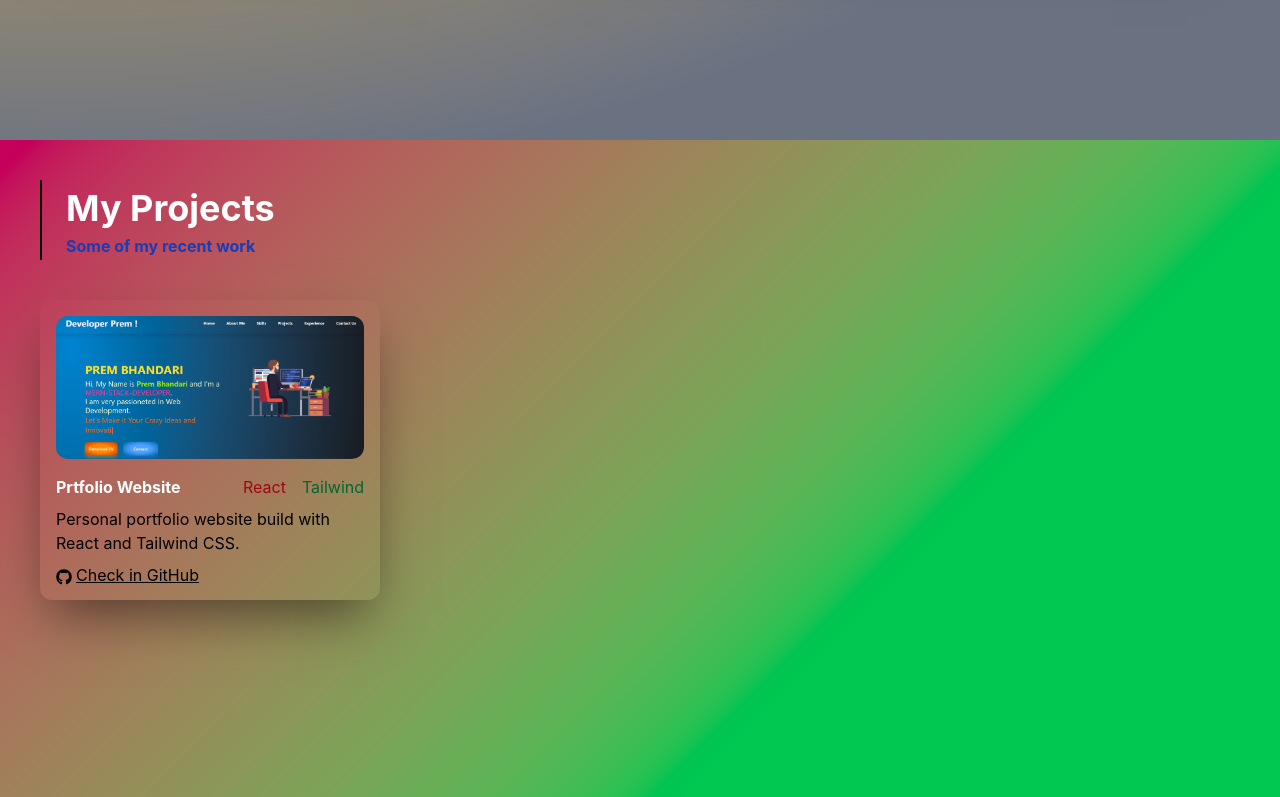
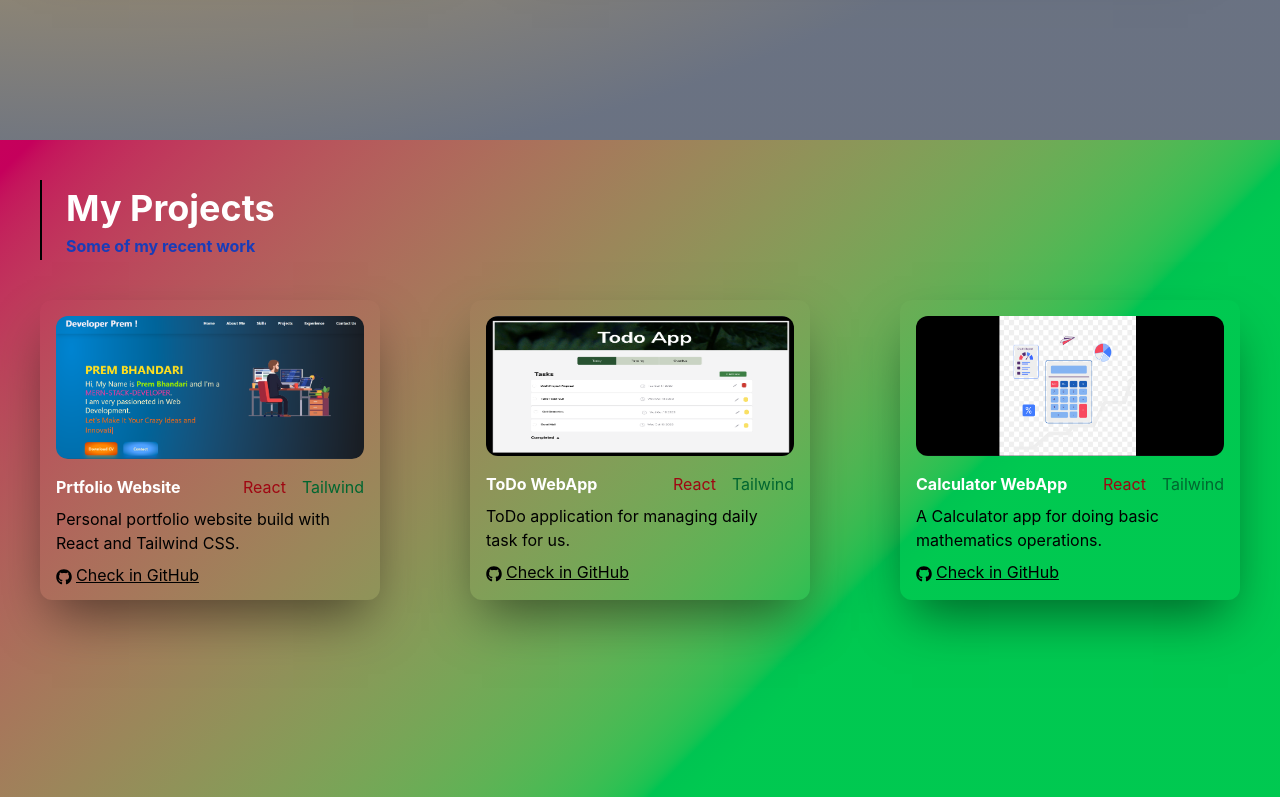
Before and after one commit to bhandariprem3636-lang/My-Portfolio-WebApp, a React (Vite) app: page / in a window 1280 px wide. Shown: the part 2084-2881 px from the top of the page. Built offline with nearby package versions, Linux system fonts and the light colour scheme.

Commit message:
complete priject section

```diff
--- a/src/AboutMe.jsx
+++ b/src/AboutMe.jsx
@@ -24,7 +24,8 @@ const AboutMe = () => {
       </div>
       {/* Profile Card */}
       <div className="flex">
-        <div className="h-115 w-75 ml-10 pt-6 mt-6 rounded-xl shadow-2xl/50 border-gray-500">
+        <div className="h-115 w-75 ml-10 pt-6 mt-6 rounded-xl shadow-2xl/50 border-gray-500 hover:shadow-[0_0_25px_rgba(6,182,212,0.4),0_0_10px_rgba(6,182,212,0.6)] transform transition-all duration-500 ease-[cubic-bezier(0.34,1.56,0.64,1)]
+            hover:scale-[1.03]">
           <div className="mx-auto rounded-full w-50 h-50 border-2 border-amber-500  bg-amber-400">
             <img
               src={developerPic}
@@ -50,7 +51,8 @@ const AboutMe = () => {
         </div>
         {/* Side Section */}
         <div>
-          <div className="rounded-xl shadow-2xl/50 p-3 m-6 w-215 h-40">
+          <div className="rounded-xl shadow-2xl/50 p-3 m-6 w-215 h-40 hover:shadow-[0_0_25px_rgba(6,182,212,0.4),0_0_10px_rgba(6,182,212,0.6)] transform transition-all duration-500 ease-[cubic-bezier(0.34,1.56,0.64,1)]
+            hover:scale-[1.03]">
             <div className="flex">
               <div>
                 <FaRegUserCircle className="text-2xl mt-0.5" />
@@ -73,8 +75,9 @@ const AboutMe = () => {
           </div>
 
           <div className="flex justify-between">
-            <div className="p-4 m-6 shadow-2xl/50 rounded-xl w-130">
-              <div className="flex">
+            <div className="p-4 m-6 shadow-2xl/50 rounded-xl w-130 hover:shadow-[0_0_25px_rgba(6,182,212,0.4),0_0_10px_rgba(6,182,212,0.6)] transform transition-all duration-500 ease-[cubic-bezier(0.34,1.56,0.64,1)]
+            hover:scale-[1.03]">
+              <div className="flex ">
                 <div className="flex items-center justify-center p-1.5 bg-cyan-400 rounded-full">
                   <FaGraduationCap className="" />
                 </div>
@@ -82,7 +85,7 @@ const AboutMe = () => {
               </div>
               <div className="mt-2">
                 <p className="font-bold text-shadow-amber-300 text-yellow-600">
-                  BCA{" "}
+                  BCA
                   <span className="text-orange-300 font-normal">
                     (Bachelor of Computer Application)
                   </span>
@@ -94,7 +97,7 @@ const AboutMe = () => {
                 </p>
               </div>
 
-              <div className="mt-2">
+              <div className="mt-2 ">
                 <p className="font-bold text-shadow-amber-300 text-yellow-600">
                   Higher Schooling
                   <span className="text-orange-300 font-normal">
@@ -109,7 +112,8 @@ const AboutMe = () => {
               </div>
             </div>
 
-            <div className="p-4 m-6 shadow-2xl/50 rounded-xl w-70">
+            <div className="p-4 m-6 shadow-2xl/50 rounded-xl w-70 hover:shadow-[0_0_25px_rgba(6,182,212,0.4),0_0_10px_rgba(6,182,212,0.6)] transform transition-all duration-500 ease-[cubic-bezier(0.34,1.56,0.64,1)]
+            hover:scale-[1.03]">
               <div className="flex">
                 <div className="flex items-center justify-center p-1.5 bg-red-400 rounded-full">
                   <FaRegHeart className="text-red-600" />
--- a/src/Projects.jsx
+++ b/src/Projects.jsx
@@ -1,5 +1,8 @@
 import { FaGithub } from 'react-icons/fa';
 import portfolioPic from '/src/assets/portfolio.png';
+import toDo from '/src/assets/Todo.png';
+import calculator from '/src/assets/calc.png';
+
 
 const Projects = () => {
   return (
@@ -17,9 +20,10 @@ const Projects = () => {
       </div>
 
       {/* projects sections */}
-      <div className="m-10">
+      <div className=" flex justify-between m-10">
         {/* first project */}
-        <div className="h-75 w-85 rounded-xl shadow-2xl/50">
+        <div className="h-75 w-85 rounded-xl shadow-2xl/50 hover:hover:shadow-[0_0_25px_rgba(6,182,212,0.4),0_0_10px_rgba(6,182,212,0.6)] transition transform transition-all duration-500 ease-[cubic-bezier(0.34,1.56,0.64,1)]
+            hover:scale-[1.03]">
         {/* image */}
             <div className='p-4'>
                 <img src={portfolioPic} alt="porfolio-img" className='rounded-xl'/>
@@ -29,7 +33,7 @@ const Projects = () => {
                 <h1 className='ml-4 font-bold text-white'>Prtfolio Website</h1>
            <div className='flex justify-between gap-4 '>
              <p className='text-red-800 hover:text-red-500'>React</p>
-            <p className='text-green-800'>Tailwind</p>
+            <p className='text-green-800 hover:text-green-700'>Tailwind</p>
            </div>
             </div>
             {/* project descreption */}
@@ -45,6 +49,64 @@ const Projects = () => {
                 </a>
             </div>
         </div>
+
+          {/* second project */}
+          <div className="h-75 w-85 rounded-xl shadow-2xl/50 hover:hover:shadow-[0_0_25px_rgba(6,182,212,0.4),0_0_10px_rgba(6,182,212,0.6)] transition transform transition-all duration-500 ease-[cubic-bezier(0.34,1.56,0.64,1)]
+            hover:scale-[1.03]">
+        {/* image */}
+            <div className='p-4'>
+                <img src={toDo} alt="porfolio-img" className='rounded-xl h-35 w-80'/>
+            </div>
+            {/* name and technologies */}
+            <div className='flex justify-between mr-4'>
+                <h1 className='ml-4 font-bold text-white'>ToDo WebApp</h1>
+           <div className='flex justify-between gap-4 '>
+             <p className='text-red-800 hover:text-red-500'>React</p>
+            <p className='text-green-800 hover:text-green-700'>Tailwind</p>
+           </div>
+            </div>
+            {/* project descreption */}
+            <div className='w-70 mt-2 ml-4'>
+                <p>ToDo application for managing daily task for us.</p>
+            </div>
+
+            {/* project link */}
+            <div className='ml-4 mt-2'>
+                <a href="https://github.com/bhandariprem3636-lang/ToDo-App" target='_blank' className='flex  gap-1 hover:text-blue-600 underline decoration-1'>
+                    <FaGithub className='mt-1.5'/>
+                <p>Check in GitHub</p>
+                </a>
+            </div>
+        </div>
+
+         {/* third project */}
+          <div className="h-75 w-85 rounded-xl shadow-2xl/50 hover:hover:shadow-[0_0_25px_rgba(6,182,212,0.4),0_0_10px_rgba(6,182,212,0.6)] transform transition-all duration-500 ease-[cubic-bezier(0.34,1.56,0.64,1)]
+            hover:scale-[1.03]">
+        {/* image */}
+            <div className='p-4'>
+                <img src={calculator} alt="porfolio-img" className='rounded-xl h-35 w-80'/>
+            </div>
+            {/* name and technologies */}
+            <div className='flex justify-between mr-4'>
+                <h1 className='ml-4 font-bold text-white'>Calculator WebApp</h1>
+           <div className='flex justify-between gap-4 '>
+             <p className='text-red-800 hover:text-red-500'>React</p>
+            <p className='text-green-800 hover:text-green-700'>Tailwind</p>
+           </div>
+            </div>
+            {/* project descreption */}
+            <div className='w-70 mt-2 ml-4'>
+                <p>A Calculator app for doing basic mathematics operations.</p>
+            </div>
+
+            {/* project link */}
+            <div className='ml-4 mt-2'>
+                <a href="https://github.com/bhandariprem3636-lang/Calculator-App" target='_blank' className='flex  gap-1 hover:text-blue-600 underline decoration-1'>
+                    <FaGithub className='mt-1.5'/>
+                <p>Check in GitHub</p>
+                </a>
+            </div>
+        </div>
       </div>
     </div>
   );
--- a/src/Skills.jsx
+++ b/src/Skills.jsx
@@ -22,7 +22,8 @@ const Skills = () => {
 
       {/* Skills Section */}
       <div className="flex">
-        <div className="shadow-2xl/50 rounded-xl w-100 m-10 h-110">
+        <div className="shadow-2xl/50 rounded-xl w-100 m-10 h-110 hover:shadow-[0_0_25px_rgba(6,182,212,0.4),0_0_10px_rgba(6,182,212,0.6)] transform transition-all duration-500 ease-[cubic-bezier(0.34,1.56,0.64,1)]
+            hover:scale-[1.03]">
           <div className="flex m-4 gap-2">
             <div className="p-2 border rounded-full">
               <FaTv className="" />
@@ -87,9 +88,9 @@ const Skills = () => {
           </div>
         </div>
         {/* Tools and Other Technologies */}
-        <div className="flex m-10">
+        <div className="flex m-10 ">
           <div className="h-50 w-170 rounded-xl shadow-2xl/50">
-            <div className="flex m-4 gap-2">
+            <div className="flex m-4 gap-2 ">
               <div className="p-2 rounded-full bg-linear-to-r from-emerald-300 via-green-400 to-lime-300">
                 <IoSettingsOutline className="text-green-700" />
               </div>
@@ -99,7 +100,7 @@ const Skills = () => {
             </div>
             <div className="w-full border border-gray-400"></div>
 
-            <div className="flex">
+            <div className="flex ">
               <div className="flex flex-col justify-center items-center m-4 h-25 w-25 shadow-2xl/40 rounded-xl">
                 <img src={vsCode} alt="vsCode-Logo" className="h-15 w-20" />
                 <p className="text-center mt-1 font-bold text-white">VS CODE</p>
```
Also changed, not shown: src/assets/Todo.png (added), src/assets/calc.png (added).
